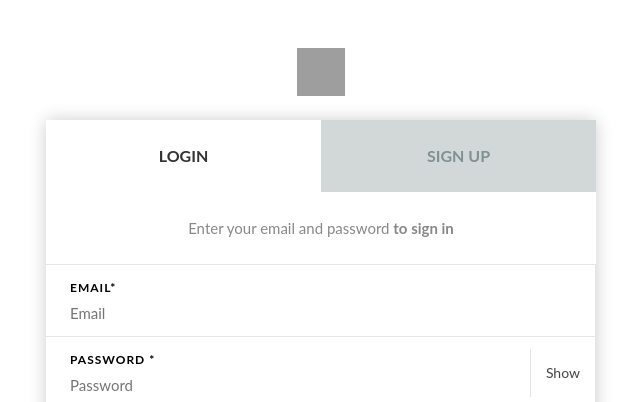
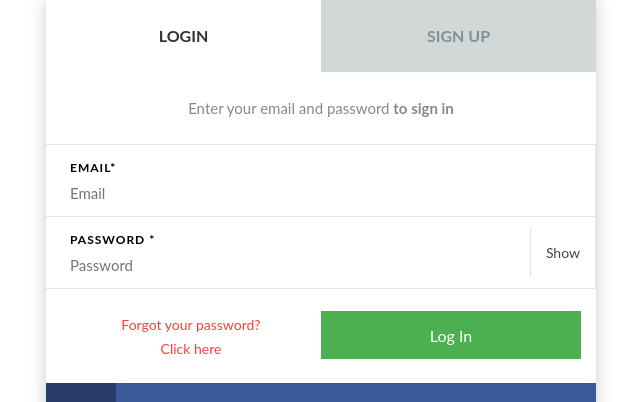
Before and after one commit to Kenshin132/Activity, a plain HTML site: page signin.html in a window 1280 px wide. Shown: the top 402 px of the page, without its empty margins (319-959 px from the left). Drawn offline with nearby package versions, Linux system fonts and the light colour scheme; grey boxes are pictures that could not be loaded.

Commit message:
Update styleSignin.css

```diff
--- a/css/styleSignin.css
+++ b/css/styleSignin.css
@@ -29,7 +29,7 @@ html {
   max-width: 550px;
   border-radius: 4px;
   box-shadow: 0 0 18px rgba(0, 0, 0, 0.2);
-  margin: 120px auto;
+  margin: auto;
 }
 .logmod__close {
   display: block;
```
